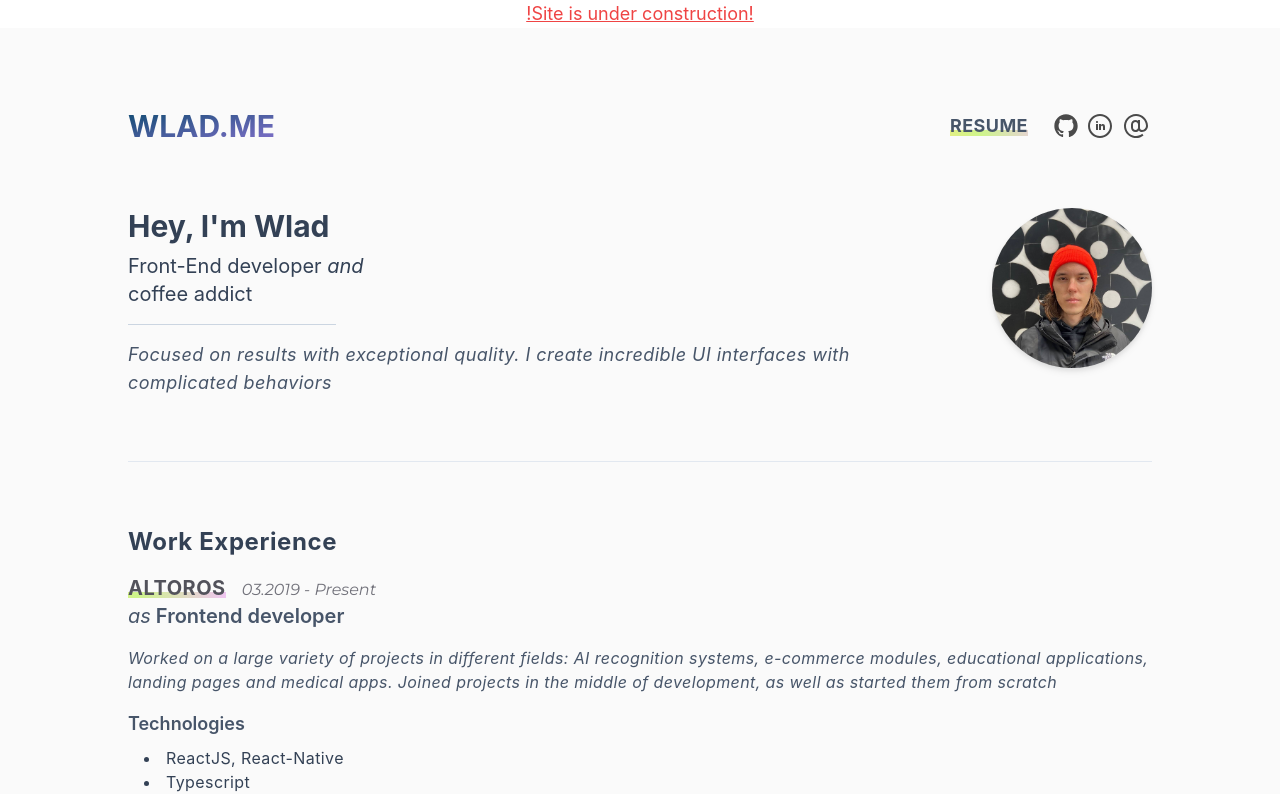
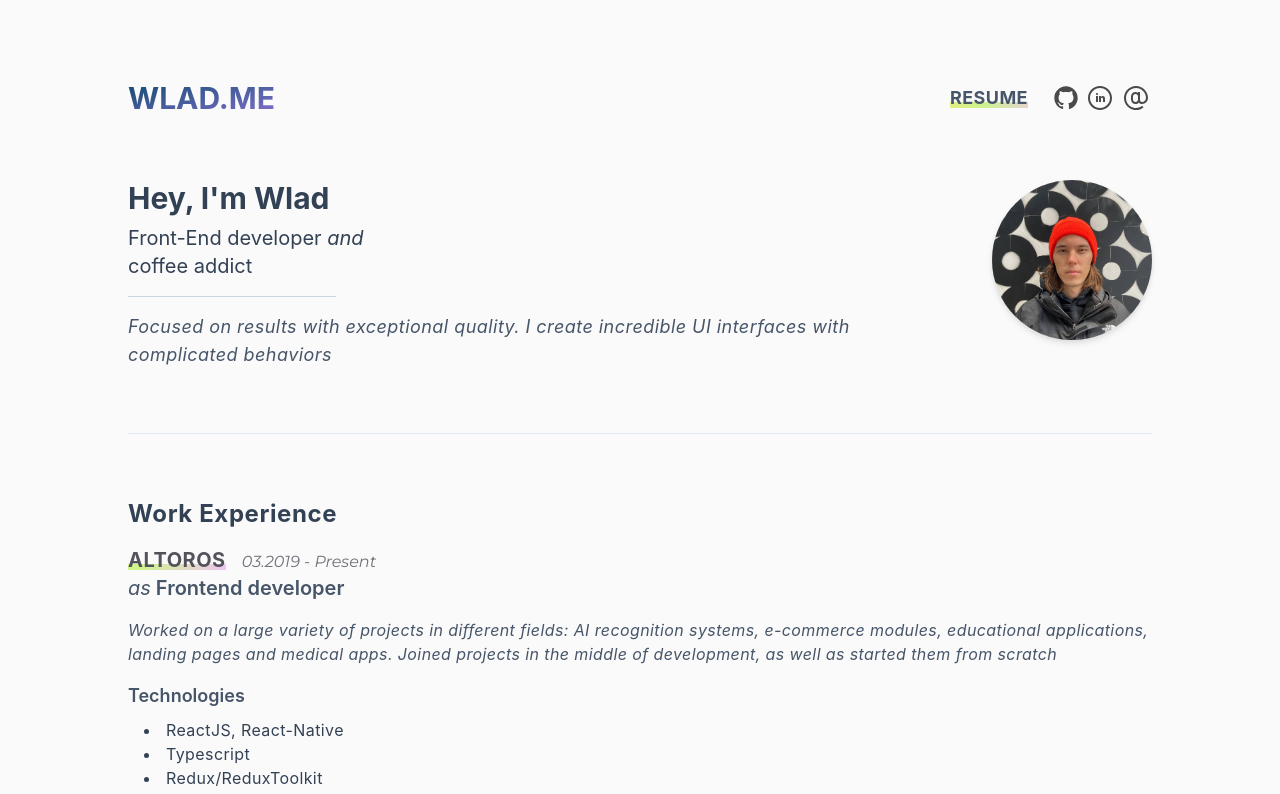
Before and after one commit to dawnhell/wlad.me, a Next.js app: page / in a window 1280 px wide. Shown: the top 794 px of the page. Built offline with nearby package versions, Linux system fonts and the light colour scheme; no server answers.

Commit message:
Remove temp

```diff
--- a/components/Layout.tsx
+++ b/components/Layout.tsx
@@ -28,8 +28,6 @@ const Layout = ({ children }: ILayout) => (
       />
     </Head>
 
-    <p className="text-red-500 text-lg text-center underline">!Site is under construction!</p>
-
     <div className="w-full py-16 px-12 sm:py-20 sm:px-16 bg-zinc-50">
       <div className="container mx-auto lg:max-w-screen-lg md:max-w-screen-md">
         <Header />
```
